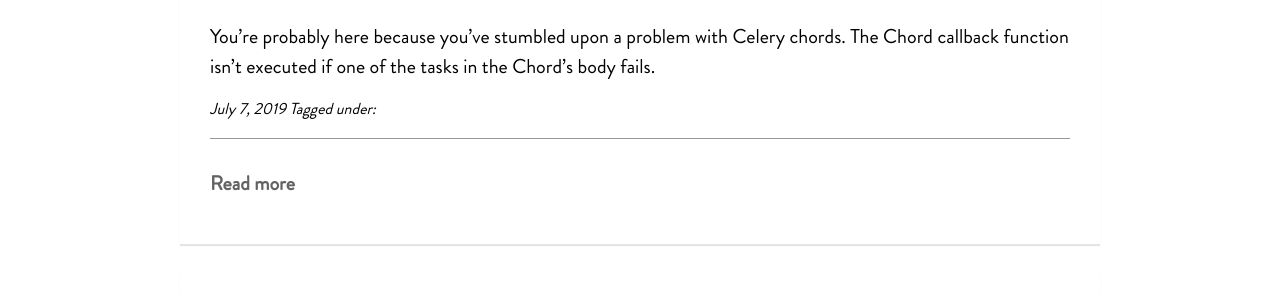
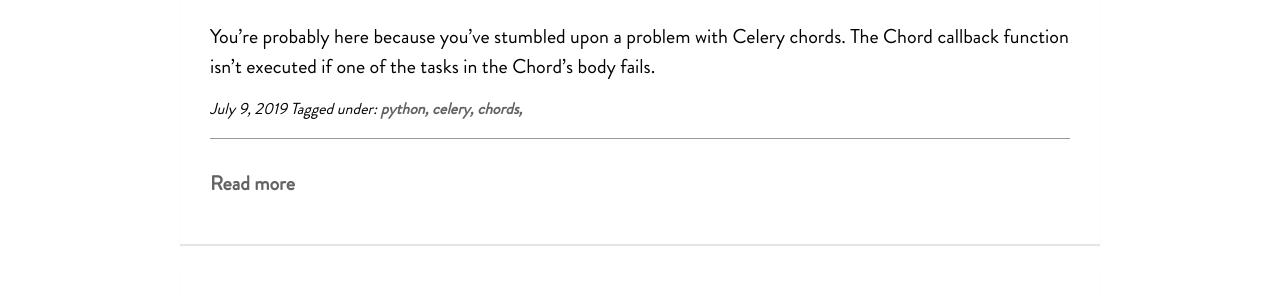
Before and after one commit to danidee10/danidee10.github.io, a Jekyll site: the page built from blog/index.html, in a window 1280 px wide and 900 px high. Shown: the part 209-501 px from the top of the window. Built offline with Jekyll 4.4.1, drawn with Linux system fonts in a browser that asks for light colours; nearby versions of some CDN libraries; the list of posts is cut into pages by our own code.

Commit message:
Add tags to article

```diff
--- a/_posts/python/2019-07-07-celery-chords.markdown
+++ b/_posts/python/2019-07-09-celery-chords.markdown
@@ -1,7 +1,8 @@
 ---
 layout: post
 title: Run Chord callbacks in Celery (4.3.0) regardless of the exit status of it's tasks
-date: 2019-07-07T22:35:33+01:00
+date: 2019-07-09T22:35:33+01:00
+tags: python celery chords
 ---
 
 You're probably here because you've stumbled upon a problem with Celery chords. The Chord callback function isn't executed if one of the tasks in the Chord's body fails.
```
